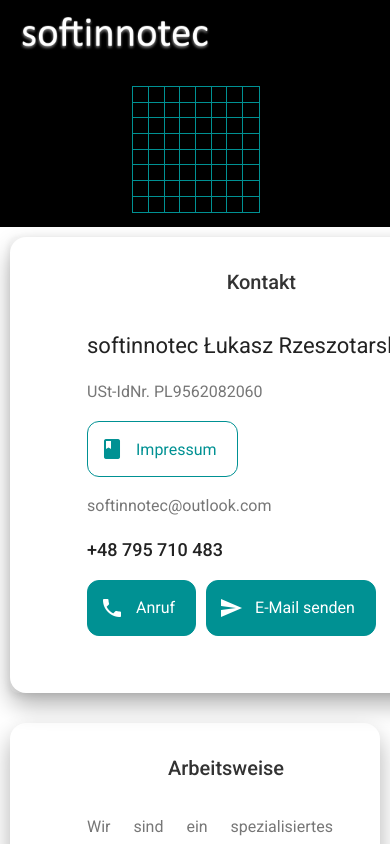
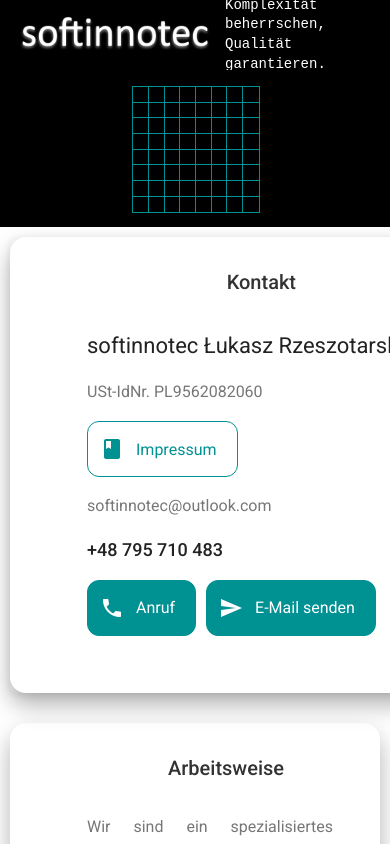
Before and after one commit to sievemaker/softinnotec-webpage-app, an Angular app: page / in a window 390 px wide. Built offline with nearby package versions, Linux system fonts and the light colour scheme.

Commit message:
layout fix

```diff
--- a/src/app/banner/banner.component.sass
+++ b/src/app/banner/banner.component.sass
@@ -3,19 +3,27 @@
   margin-right: 10px
 
 .app-name
-  font-size: 12px
+  font-size: 16px // Increase font size for better visibility
+  color: white // Ensure text color contrasts with black background
+  white-space: normal // Allow text to wrap
+  word-wrap: break-word // Break long words if necessary
 
 .top-menu
   background-color: black
   font-family: monospace
+  display: flex // Align logo and app-name horizontally
+  align-items: center // Vertically center the items
+  padding: 10px
+  color: white // Ensure text is visible on black background
+  justify-content: start // Space out the logo and app-name
 
-.top-menu
-  white-space: normal   // Allow text to wrap
-  word-wrap: break-word // Break long words
-  padding: 10px
-
+  // Responsiveness: Adjust styling on small screens
   @media (max-width: 600px)
-    font-size: 14px  // Adjust font size on smaller screens
+    font-size: 14px
     line-height: 1.4
-    padding: 15px  // Adjust padding if needed
-    min-height: 70px // Ensure a larger minimum height for small screens
+    padding: 15px
+    min-height: 70px // Larger height on small screens
+    .app-name
+      font-size: 14px // Reduce font size for smaller screens
+      white-space: normal // Allow text to wrap on smaller screens
+      word-wrap: break-word // Ensure long words break and wrap properly
```
